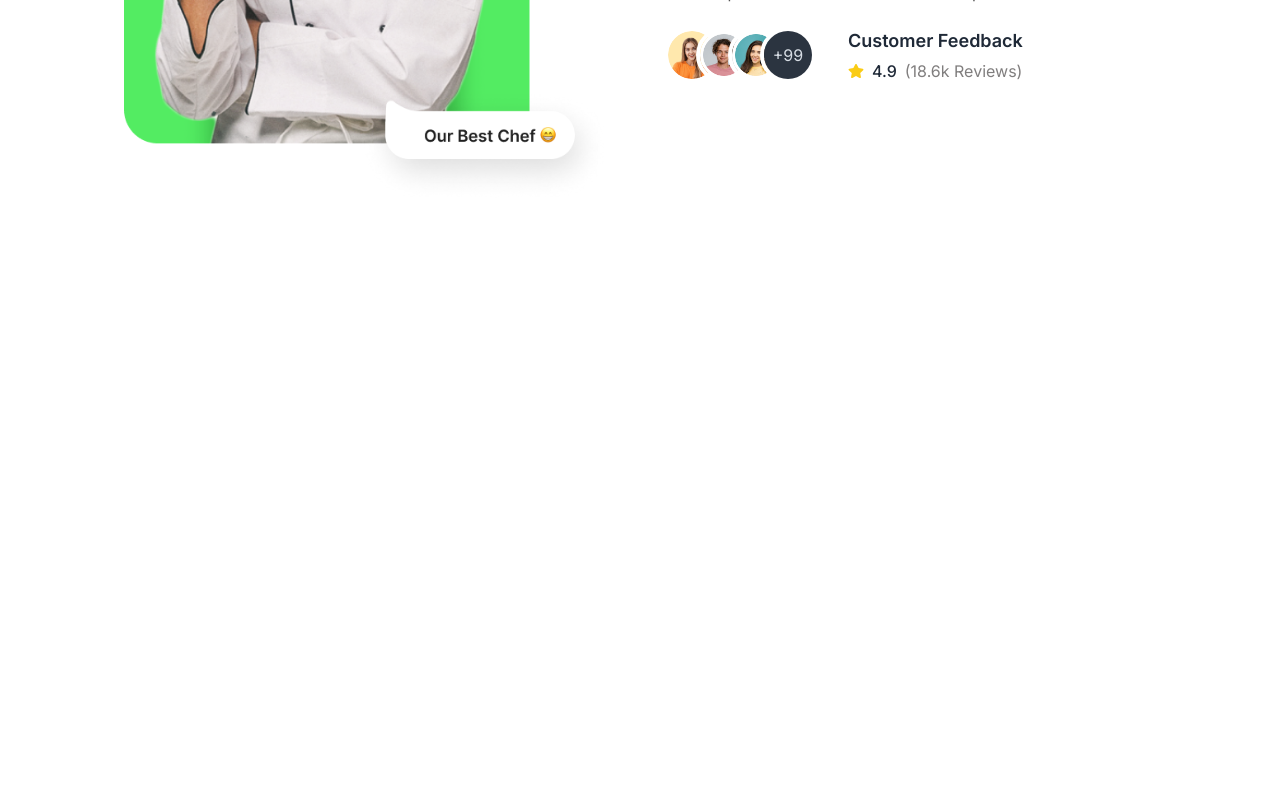
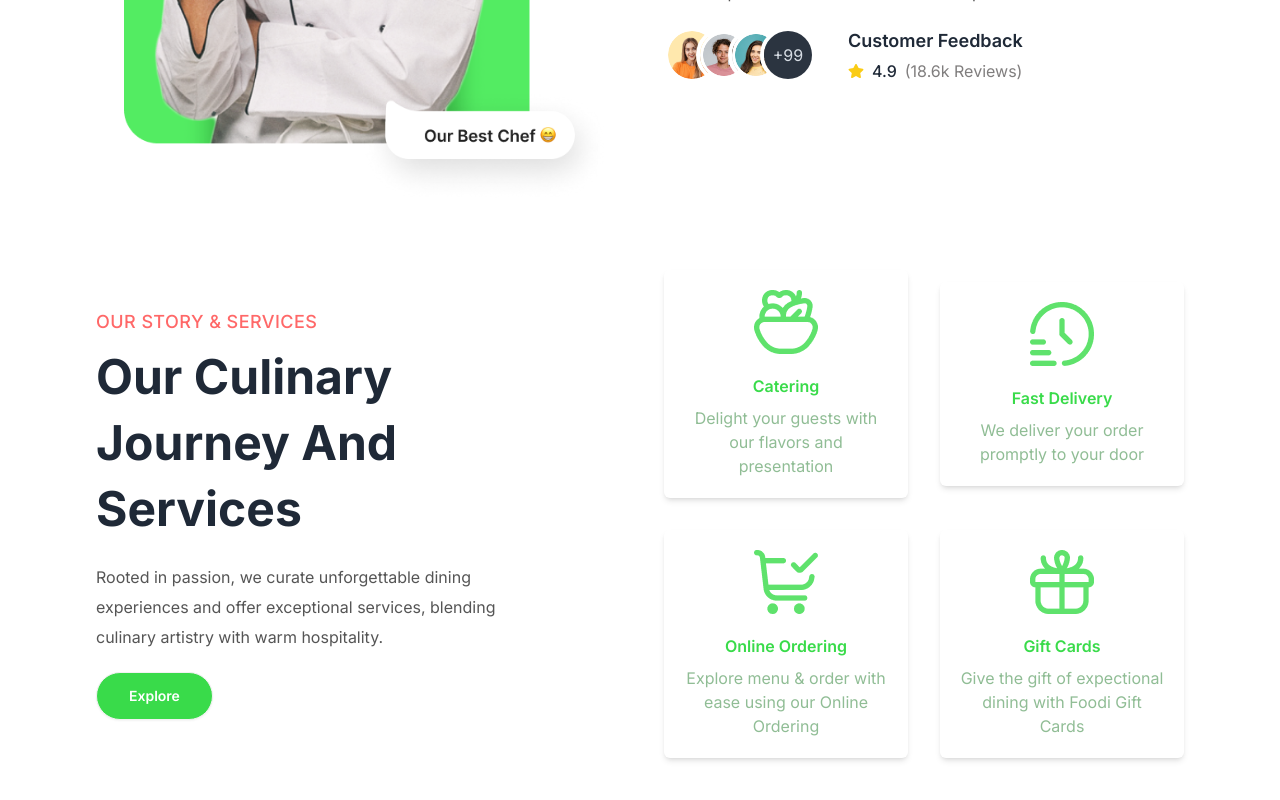
Before and after one commit to ErdemBilgn/Foodie-MERN, a React (Vite) app in the folder client/: page / in a window 1280 px wide. Shown: the part 2870-3670 px from the top of the page. Before the commit the page ends 3076 px from the top, so only its background shows below. Built offline with nearby package versions, Linux system fonts and the light colour scheme.

Commit message:
Commit: Created OurServices Component

```diff
--- a/client/src/pages/home/Home.jsx
+++ b/client/src/pages/home/Home.jsx
@@ -1,5 +1,6 @@
 import Banner from "../../components/Banner";
 import Categories from "./Categories";
+import OurServices from "./OurServices";
 import SpecialDishes from "./SpecialDishes";
 import Testimonials from "./Testimonials";
 
@@ -10,6 +11,7 @@
       <Categories />
       <SpecialDishes />
       <Testimonials />
+      <OurServices />
     </div>
   );
 }
--- /dev/null
+++ b/client/src/pages/home/OurServices.jsx
@@ -0,0 +1,68 @@
+const serviceList = [
+  {
+    id: 1,
+    title: "Catering",
+    des: "Delight your guests with our flavors and presentation",
+    image: "/images/home/services/icon1.png",
+  },
+  {
+    id: 2,
+    title: "Fast Delivery",
+    des: "We deliver your order promptly to your door",
+    image: "/images/home/services/icon2.png",
+  },
+  {
+    id: 3,
+    title: "Online Ordering",
+    des: "Explore menu & order with ease using our Online Ordering",
+    image: "/images/home/services/icon3.png",
+  },
+  {
+    id: 4,
+    title: "Gift Cards",
+    des: "Give the gift of expectional dining with Foodi Gift Cards",
+    image: "/images/home/services/icon4.png",
+  },
+];
+
+function OurServices() {
+  return (
+    <div className="section-container my-16">
+      <div className="flex flex-col md:flex-row items-center justify-between gap-12">
+        {/* Texts */}
+
+        <div className="md:w-1/2">
+          <div className="text-left md:w-4/5">
+            <p className="subtitle">Our Story & Services</p>
+            <h2 className="title">Our Culinary Journey And Services</h2>
+            <p className="my-5 text-secondary leading-[30px]">
+              Rooted in passion, we curate unforgettable dining experiences and
+              offer exceptional services, blending culinary artistry with warm
+              hospitality.
+            </p>
+            <button className="btn bg-green text-white px-8 py-3 rounded-full">
+              Explore
+            </button>
+          </div>
+        </div>
+        {/* Images */}
+        <div className="md:w-1/2">
+          <div className="grid sm:grid-cols-2 grid-cols-1 gap-8 items-center">
+            {serviceList.map((service, i) => (
+              <div
+                key={service.id}
+                className="shadow-md rounded-md py-5 px-5 text-center space-y-2 text-green cursor-pointer hover:border-indigo-600 transition-all duration-200 hover:border"
+              >
+                <img src={service.image} className="mx-auto " />
+                <h5 className="pt-3 font-semibold ">{service.title}</h5>
+                <p className="text-[#90BD95]">{service.des}</p>
+              </div>
+            ))}
+          </div>
+        </div>
+      </div>
+    </div>
+  );
+}
+
+export default OurServices;
```
